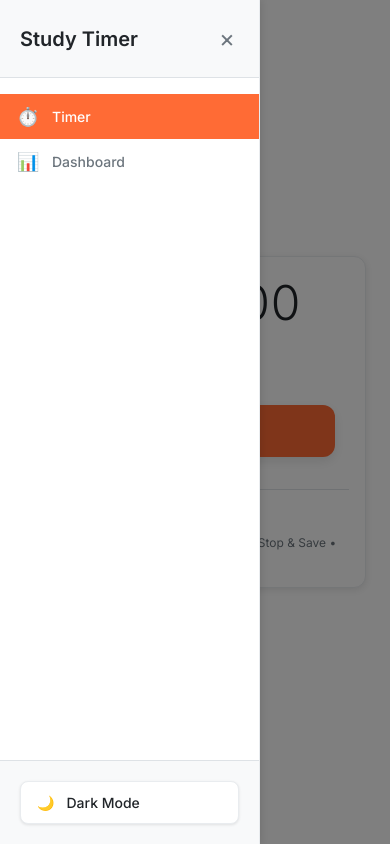
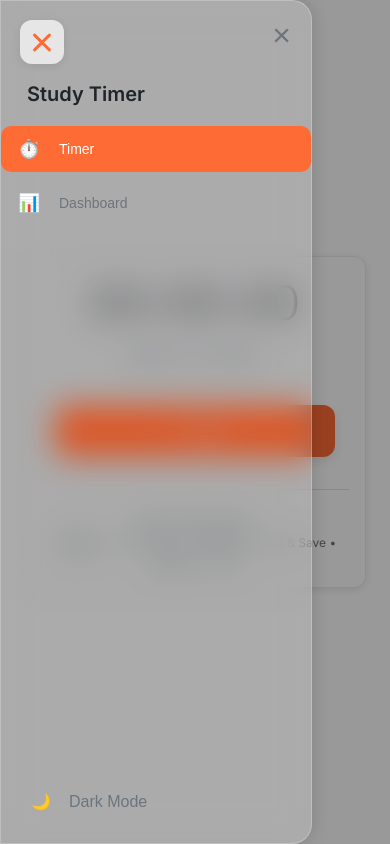
Before and after one commit to sahas-t-8818/study-timer, a React (Vite) app: page / in a window 390 px wide. Both pictures are taken after a click on the button "Open sidebar". Built offline with nearby package versions, Linux system fonts and the light colour scheme.

Commit message:
Enhance sidebar navigation with responsive design, adding mobile toggle functionality and desktop floating sidebar.

```diff
--- a/src/App.jsx
+++ b/src/App.jsx
@@ -7,41 +7,8 @@ import styles from './App.module.css';
 
 function App() {
   const [activeTab, setActiveTab] = useState('timer');
-  const [sidebarOpen, setSidebarOpen] = useState(false);
   const sidebarRef = useRef(null);
   const [isOffline, setIsOffline] = useState(!navigator.onLine);
-
-  const toggleSidebar = () => {
-    setSidebarOpen(!sidebarOpen);
-  };
-
-  const closeSidebar = () => {
-    setSidebarOpen(false);
-  };
-
-  // ESC key handler
-  useEffect(() => {
-    const handleEscKey = (event) => {
-      if (event.key === 'Escape' && sidebarOpen) {
-        closeSidebar();
-      }
-    };
-
-    document.addEventListener('keydown', handleEscKey);
-    return () => document.removeEventListener('keydown', handleEscKey);
-  }, [sidebarOpen]);
-
-  // Click outside handler
-  useEffect(() => {
-    const handleClickOutside = (event) => {
-      if (sidebarOpen && sidebarRef.current && !sidebarRef.current.contains(event.target)) {
-        closeSidebar();
-      }
-    };
-
-    document.addEventListener('mousedown', handleClickOutside);
-    return () => document.removeEventListener('mousedown', handleClickOutside);
-  }, [sidebarOpen]);
 
   useEffect(() => {
     const handleOnline = () => setIsOffline(false);
@@ -90,20 +57,8 @@ function App() {
           ref={sidebarRef}
           activeTab={activeTab}
           setActiveTab={setActiveTab}
-          isOpen={sidebarOpen}
-          toggleSidebar={toggleSidebar}
-          closeSidebar={closeSidebar}
         />
-        <main className={`${styles['main-content']} ${sidebarOpen ? styles['sidebar-open'] : ''}`}>
-          <button
-            className={`${styles['sidebar-toggle']} ${sidebarOpen ? styles['toggle-hidden'] : ''}`}
-            onClick={toggleSidebar}
-            aria-label="Toggle sidebar"
-          >
-            <span></span>
-            <span></span>
-            <span></span>
-          </button>
+        <main className={styles['main-content']}>
           {renderContent()}
         </main>
       </div>
--- a/src/components/Sidebar/Sidebar.jsx
+++ b/src/components/Sidebar/Sidebar.jsx
@@ -2,10 +2,27 @@ import React, { forwardRef, useState, useEffect } from 'react';
 import { useTheme } from '../../contexts/ThemeContext';
 import styles from './Sidebar.module.css';
 
-const Sidebar = forwardRef(({ activeTab, setActiveTab, isOpen, toggleSidebar, closeSidebar }, ref) => {
+const Sidebar = forwardRef(({ activeTab, setActiveTab }, ref) => {
   const { theme, toggleTheme } = useTheme();
   const [deferredPrompt, setDeferredPrompt] = useState(null);
   const [showInstall, setShowInstall] = useState(false);
+  const [isMobile, setIsMobile] = useState(window.innerWidth < 768);
+  const [mobileOpen, setMobileOpen] = useState(false);
+
+  useEffect(() => {
+    const handler = () => setIsMobile(window.innerWidth < 768);
+    window.addEventListener('resize', handler);
+    return () => window.removeEventListener('resize', handler);
+  }, []);
+
+  useEffect(() => {
+    if (mobileOpen) {
+      document.body.style.overflow = 'hidden';
+    } else {
+      document.body.style.overflow = '';
+    }
+    return () => { document.body.style.overflow = ''; };
+  }, [mobileOpen]);
 
   useEffect(() => {
     const handler = (e) => {
@@ -35,53 +52,55 @@ const Sidebar = forwardRef(({ activeTab, setActiveTab, isOpen, toggleSidebar, cl
 
   const handleNavClick = (tabId) => {
     setActiveTab(tabId);
-    // Close sidebar on mobile after navigation
-    if (window.innerWidth <= 768) {
-      closeSidebar();
-    }
+    if (isMobile) setMobileOpen(false);
   };
 
-  return (
+  // Hamburger button for mobile
+  const Hamburger = () => (
+    <button
+      className={mobileOpen ? `${styles.hamburger} ${styles.hamburgerOpen}` : styles.hamburger}
+      aria-label={mobileOpen ? 'Close sidebar' : 'Open sidebar'}
+      onClick={() => setMobileOpen(!mobileOpen)}
+      style={{ position: 'fixed', top: 20, left: 20, zIndex: 2200 }}
+    >
+      <div className={styles.hamburgerInner}>
+        <span className={styles.bar}></span>
+        <span className={styles.bar}></span>
+        <span className={styles.bar}></span>
+      </div>
+    </button>
+  );
+
+  // Mobile sidebar markup
+  const MobileSidebar = () => (
     <>
-      {/* Overlay for mobile */}
-      {isOpen && (
-        <div
-          className={styles['sidebar-overlay']}
-          onClick={closeSidebar}
-        />
-      )}
-
-      {/* Sidebar */}
-      <aside ref={ref} className={`${styles.sidebar} ${isOpen ? styles.open : ''}`}>
+      <div className={mobileOpen ? styles['sidebar-overlay'] : `${styles['sidebar-overlay']} ${styles['hidden']}`}
+        onClick={() => setMobileOpen(false)}
+      />
+      <aside className={mobileOpen ? `${styles.mobileSidebar} ${styles.mobileSidebarOpen}` : styles.mobileSidebar}>
+        <button className={styles['sidebar-close']} onClick={() => setMobileOpen(false)} aria-label="Close sidebar">×</button>
         <div className={styles['sidebar-header']}>
           <h2 className={styles['sidebar-title']}>Study Timer</h2>
-          <button
-            className={styles['sidebar-close']}
-            onClick={closeSidebar}
-            aria-label="Close sidebar"
-          >
-            ×
-          </button>
         </div>
-
-        <nav className={styles['sidebar-nav']}>
+        <nav className={styles['sidebar-nav']} style={{flex: '0 0 auto'}}>
           {navItems.map((item) => (
             <button
               key={item.id}
               className={`${styles['nav-item']} ${activeTab === item.id ? styles.active : ''}`}
               onClick={() => handleNavClick(item.id)}
+              type="button"
             >
               <span className={styles['nav-icon']}>{item.icon}</span>
               <span className={styles['nav-label']}>{item.label}</span>
             </button>
           ))}
         </nav>
-
         <div className={styles['sidebar-footer']}>
           <button
             className={styles['theme-toggle']}
             onClick={toggleTheme}
             aria-label={`Switch to ${theme === 'light' ? 'dark' : 'light'} mode`}
+            type="button"
           >
             {theme === 'light' ? '🌙' : '☀️'}
             <span className={styles['theme-label']}>
@@ -94,6 +113,7 @@ const Sidebar = forwardRef(({ activeTab, setActiveTab, isOpen, toggleSidebar, cl
               onClick={handleInstallClick}
               aria-label="Install Study Timer as an app"
               style={{ marginTop: '1rem', width: '100%' }}
+              type="button"
             >
               📲 Install App
             </button>
@@ -102,6 +122,67 @@ const Sidebar = forwardRef(({ activeTab, setActiveTab, isOpen, toggleSidebar, cl
       </aside>
     </>
   );
+
+  // Desktop sidebar markup
+  const DesktopSidebar = () => (
+    <aside ref={ref} className={styles.floatingSidebar}>
+      <div style={{display: 'flex', flexDirection: 'column', height: '100%'}}>
+        <div className={styles['sidebar-header']}>
+          <h2 className={styles['sidebar-title']}>Study Timer</h2>
+        </div>
+        <nav className={styles['sidebar-nav']} style={{flex: '0 0 auto'}}>
+          {navItems.map((item) => (
+            <button
+              key={item.id}
+              className={`${styles['nav-item']} ${activeTab === item.id ? styles.active : ''}`}
+              onClick={() => handleNavClick(item.id)}
+              type="button"
+            >
+              <span className={styles['nav-icon']}>{item.icon}</span>
+              <span className={styles['nav-label']}>{item.label}</span>
+            </button>
+          ))}
+        </nav>
+        <div className={styles['sidebar-footer']}>
+          <button
+            className={styles['theme-toggle']}
+            onClick={toggleTheme}
+            aria-label={`Switch to ${theme === 'light' ? 'dark' : 'light'} mode`}
+            type="button"
+          >
+            {theme === 'light' ? '🌙' : '☀️'}
+            <span className={styles['theme-label']}>
+              {theme === 'light' ? 'Dark Mode' : 'Light Mode'}
+            </span>
+          </button>
+          {showInstall && (
+            <button
+              className={styles['install-btn']}
+              onClick={handleInstallClick}
+              aria-label="Install Study Timer as an app"
+              style={{ marginTop: '1rem', width: '100%' }}
+              type="button"
+            >
+              📲 Install App
+            </button>
+          )}
+        </div>
+      </div>
+    </aside>
+  );
+
+  return (
+    <>
+      {isMobile ? (
+        <>
+          <Hamburger />
+          <MobileSidebar />
+        </>
+      ) : (
+        <DesktopSidebar />
+      )}
+    </>
+  );
 });
 
 Sidebar.displayName = 'Sidebar';
--- a/src/components/Sidebar/Sidebar.module.css
+++ b/src/components/Sidebar/Sidebar.module.css
@@ -1,31 +1,134 @@
-/* Sidebar overlay */
+/* --- Overlay for mobile toggle sidebar --- */
 .sidebar-overlay {
   position: fixed;
   top: 0;
   left: 0;
   right: 0;
   bottom: 0;
-  background: rgba(0, 0, 0, 0.5);
-  z-index: 998;
-  transition: opacity 0.3s ease;
+  background: rgba(0, 0, 0, 0.4);
+  z-index: 2000;
+  transition: opacity 0.3s;
+  opacity: 1;
+}
+.sidebar-overlay.hidden {
+  opacity: 0;
+  pointer-events: none;
+}
+
+/* --- Mobile sidebar (toggle) --- */
+.mobileSidebar {
+  position: fixed;
+  top: 0;
+  left: 0;
+  height: 100vh;
+  width: 80vw;
+  max-width: 320px;
+  min-width: 220px;
+  background: rgba(255,255,255,0.18);
+  box-shadow: 2px 0 16px rgba(0,0,0,0.12);
+  z-index: 2100;
+  display: flex;
+  flex-direction: column;
+  align-items: stretch;
+  transform: translateX(-100%);
+  transition: transform 0.3s cubic-bezier(0.4,0,0.2,1);
+  overflow-y: auto;
+  border-radius: 0 20px 20px 0;
+  backdrop-filter: blur(16px) saturate(180%);
+  -webkit-backdrop-filter: blur(16px) saturate(180%);
+  border: 1px solid rgba(255, 255, 255, 0.24);
+}
+.mobileSidebarOpen {
+  transform: translateX(0);
+}
+
+.sidebar-close {
+  background: none;
+  border: none;
+  font-size: 2rem;
+  color: var(--text-secondary);
+  cursor: pointer;
+  padding: 8px 12px;
+  border-radius: 8px;
+  align-self: flex-end;
+  margin: 8px 8px 0 0;
+  transition: background 0.2s;
+}
+.sidebar-close:hover {
+  background: var(--bg-tertiary);
+  color: var(--text-primary);
+}
+
+/* --- Desktop floating sidebar --- */
+.floatingSidebar {
+  position: fixed;
+  left: 2vw;
+  top: 50%;
+  transform: translateY(-50%);
+  width: 60px;
+  min-width: 60px;
+  max-width: 90vw;
+  height: 70vh;
+  min-height: 320px;
+  max-height: 90vh;
+  background: rgba(255, 255, 255, 0.18);
+  box-shadow: 0 8px 32px 0 rgba(31, 38, 135, 0.18);
+  backdrop-filter: blur(16px) saturate(180%);
+  -webkit-backdrop-filter: blur(16px) saturate(180%);
+  border-radius: 20px;
+  border: 1px solid rgba(255, 255, 255, 0.24);
+  z-index: 1002;
+  display: flex;
+  flex-direction: column;
+  align-items: stretch;
+  padding: 18px 40px 12px 40px;
+  transition: width 0.3s cubic-bezier(0.4,0,0.2,1), box-shadow 0.2s, background 0.2s;
+  overflow: hidden;
+}
+.floatingSidebar:hover {
+  width: 260px;
+  min-width: 220px;
+  padding: 18px 18px 12px 18px;
+}
+.floatingSidebar:hover .sidebar-title {
+  opacity: 1;
+}
+
+/* --- Responsive display logic --- */
+@media (max-width: 767px) {
+  .floatingSidebar {
+    display: none !important;
+  }
+  .mobileSidebar {
+    display: flex;
+  }
+  .sidebar-overlay {
+    display: block;
+  }
+  .sidebar-toggle {
+    display: block !important;
+  }
+}
+@media (min-width: 768px) {
+  .mobileSidebar, .sidebar-overlay, .sidebar-close, .sidebar-toggle {
+    display: none !important;
+  }
+  .floatingSidebar {
+    display: flex;
+  }
 }
 
 /* Sidebar container */
 .sidebar {
-  position: fixed;
-  top: 0;
-  left: 0;
-  width: 280px;
-  height: 100vh;
-  background: var(--card-bg);
-  border-right: 1px solid var(--card-border);
-  z-index: 999;
-  transform: translateX(-100%);
-  transition: transform 0.3s ease;
-  display: flex;
-  flex-direction: column;
-  overflow-y: auto;
-  box-shadow: 2px 0 8px var(--shadow-color);
+  position: static !important;
+  width: auto !important;
+  height: auto !important;
+  background: none !important;
+  border: none !important;
+  box-shadow: none !important;
+  transform: none !important;
+  transition: none !important;
+  overflow: visible !important;
 }
 
 .sidebar.open {
@@ -34,131 +137,140 @@
 
 /* Sidebar header */
 .sidebar-header {
-  padding: 24px;
-  border-bottom: 1px solid var(--border-color);
+  padding: 0 0 10px 0;
+  background: transparent;
+  border-bottom: none;
   display: flex;
   align-items: center;
-  justify-content: space-between;
-  background: var(--bg-secondary);
+  justify-content: flex-start;
+  min-height: 32px;
 }
 
 .sidebar-title {
-  font-size: 24px;
+  font-size: 1.2rem;
   font-weight: 600;
   color: var(--text-primary);
   margin: 0;
-  font-family: 'Inter', -apple-system, BlinkMacSystemFont, 'Segoe UI', sans-serif;
-}
-
-.sidebar-close {
-  background: none;
-  border: none;
-  font-size: 24px;
-  color: var(--text-secondary);
-  cursor: pointer;
-  padding: 4px;
-  border-radius: 6px;
-  transition: all 0.2s ease;
-  font-family: 'Inter', -apple-system, BlinkMacSystemFont, 'Segoe UI', sans-serif;
-}
-
-.sidebar-close:hover {
-  color: var(--text-primary);
-  background: var(--bg-tertiary);
+  opacity: 0;
+  transition: opacity 0.3s;
+  white-space: nowrap;
 }
 
 /* Sidebar navigation */
 .sidebar-nav {
-  flex: 1;
-  padding: 16px 0;
+  padding: 0;
+  display: flex;
+  flex-direction: column;
+  gap: 8px;
+  flex: 0 0 auto;
+  align-items: center;
 }
 
-.nav-item {
-  width: 100%;
+.nav-item,
+.theme-toggle {
+  width: 44px;
   background: none;
   border: none;
-  padding: 16px 24px;
+  padding: 12px 0px 12px 10px;
   display: flex;
   align-items: center;
   gap: 12px;
   cursor: pointer;
-  transition: all 0.2s ease;
+  transition: background 0.2s, color 0.2s, width 0.3s cubic-bezier(0.4,0,0.2,1);
   color: var(--text-secondary);
   text-align: left;
-  font-size: 16px;
-  font-family: 'Inter', -apple-system, BlinkMacSystemFont, 'Segoe UI', sans-serif;
-  border-radius: 0;
+  font-size: 1rem;
+  border-radius: 10px;
+  margin-bottom: 0;
+  box-sizing: border-box;
+  justify-content: center;
 }
 
-.nav-item:hover {
-  background: var(--bg-secondary);
-  color: var(--text-primary);
+.floatingSidebar:hover .nav-item,
+.floatingSidebar:hover .theme-toggle {
+  width: 100%;
+  justify-content: flex-start;
+  transition: width 0.2s cubic-bezier(0.4,0,0.2,1);
 }
 
-.nav-item.active {
-  background: var(--accent-color);
-  color: white;
+.nav-item.active,
+.theme-toggle.active {
+  background: var(--accent-color) !important;
+  color: #fff !important;
+}
+
+.nav-item:hover:not(.active),
+.theme-toggle:hover:not(.active) {
+  background: #e9ecef !important;
+  color: var(--accent-color);
 }
 
 .nav-icon {
+  display: flex;
+  align-items: center;
+  justify-content: center;
+  width: 24px;
   font-size: 20px;
-  width: 24px;
   text-align: center;
+  flex-shrink: 0;
+  opacity: 1;
+  transition: opacity 0.3s;
 }
 
-.nav-label {
+.nav-label,
+.theme-label {
   font-weight: 500;
+  opacity: 0;
+  max-width: 0;
+  overflow: hidden;
+  white-space: nowrap;
+  transition: opacity 0.3s, max-width 0.3s, margin 0.3s;
+  margin-left: 0;
+}
+
+.floatingSidebar:hover .nav-label,
+.floatingSidebar:hover .theme-label {
+  opacity: 1;
+  max-width: 120px;
+  margin-left: 6px;
 }
 
 /* Sidebar footer */
 .sidebar-footer {
-  padding: 24px;
-  border-top: 1px solid var(--border-color);
-  background: var(--bg-secondary);
-}
-
-.theme-toggle {
-  width: 100%;
-  background: var(--card-bg);
-  border: 1px solid var(--card-border);
-  border-radius: 8px;
-  padding: 12px 16px;
+  padding: 10px 0 0 0;
+  background: transparent;
+  border-top: none;
   display: flex;
+  flex-direction: column;
+  gap: 8px;
+  margin-top: auto;
   align-items: center;
-  gap: 12px;
-  cursor: pointer;
-  transition: all 0.2s ease;
-  color: var(--text-primary);
-  font-size: 14px;
-  font-family: 'Inter', -apple-system, BlinkMacSystemFont, 'Segoe UI', sans-serif;
-  box-shadow: 0 1px 3px var(--shadow-color);
-}
-
-.theme-toggle:hover {
-  background: var(--bg-secondary);
-  transform: translateY(-1px);
-  box-shadow: 0 2px 6px var(--shadow-color);
-}
-
-.theme-label {
-  font-weight: 500;
 }
 
 .install-btn {
+  width: 100%;
   background: #4f8cff;
   color: #fff;
   border: none;
-  border-radius: 8px;
-  padding: 0.75rem 1rem;
+  border-radius: 10px;
+  padding: 0.6rem 0;
   font-size: 1rem;
+  margin-top: 0.7rem;
   font-weight: 500;
   cursor: pointer;
   transition: background 0.2s;
-  margin-top: 1rem;
+  box-sizing: border-box;
+  opacity: 0;
+  max-width: 0;
+  overflow: hidden;
+  white-space: nowrap;
+  margin-left: 0;
 }
-.install-btn:hover, .install-btn:focus {
-  background: #3566b8;
-  outline: none;
+
+.floatingSidebar:hover .install-btn {
+  opacity: 1;
+  max-width: 200px;
+  margin-left: 0;
 }
 
 /* Responsive design */
@@ -199,3 +311,104 @@
     font-size: 14px;
   }
 }
+
+/* Always expanded on small screens (touch devices) */
+@media (max-width: 600px) {
+  .floatingSidebar {
+    left: 1vw;
+    top: 50%;
+    width: 90vw;
+    min-width: 120px;
+    max-width: 98vw;
+    height: 60vh;
+    min-height: 160px;
+    max-height: 90vh;
+    padding: 18px 18px 12px 18px;
+    border-radius: 14px;
+    transform: translateY(-50%);
+  }
+  .sidebar-title,
+  .nav-label,
+  .theme-label {
+    opacity: 1 !important;
+    max-width: 120px !important;
+    margin-left: 6px !important;
+    transition: none !important;
+  }
+  .nav-item,
+  .theme-toggle {
+    width: 100% !important;
+    justify-content: flex-start !important;
+  }
+}
+
+.mobileSidebarOpen .sidebar-title,
+.mobileSidebarOpen .nav-label,
+.mobileSidebarOpen .theme-label {
+  opacity: 1 !important;
+  max-width: 120px !important;
+  margin-left: 6px !important;
+  transition: none !important;
+}
+
+.hamburger {
+  display: flex;
+  justify-content: center;
+  align-items: center;
+  width: 44px;
+  height: 44px;
+  background: rgba(255,255,255,0.7);
+  border: none;
+  border-radius: 12px;
+  box-shadow: 0 2px 8px rgba(0,0,0,0.08);
+  cursor: pointer;
+  z-index: 2200;
+  transition: background 0.2s;
+  position: relative;
+}
+.hamburgerInner {
+  position: absolute;
+  top: 50%;
+  left: 50%;
+  transform: translate(-50%, -50%);
+  width: 24px;
+  height: 24px;
+  display: flex;
+  flex-direction: column;
+  justify-content: center;
+  align-items: center;
+}
+.bar {
+  position: absolute;
+  left: 0;
+  width: 24px;
+  height: 3px;
+  background: var(--accent-color);
+  border-radius: 2px;
+  transition: all 0.3s cubic-bezier(0.4,0,0.2,1);
+}
+.bar:nth-child(1) {
+  top: 4px;
+}
+.bar:nth-child(2) {
+  top: 10.5px;
+}
+.bar:nth-child(3) {
+  top: 17px;
+}
+.hamburgerOpen .bar:nth-child(1) {
+  top: 10.5px;
+  transform: rotate(45deg);
+}
+.hamburgerOpen .bar:nth-child(2) {
+  opacity: 0;
+}
+.hamburgerOpen .bar:nth-child(3) {
+  top: 10.5px;
+  transform: rotate(-45deg);
+}
+@media (min-width: 768px) {
+  .hamburger {
+    display: none !important;
+  }
+}
--- a/src/components/Timer/Timer.jsx
+++ b/src/components/Timer/Timer.jsx
@@ -29,89 +29,92 @@ const ResetIcon = () => (
 );
 
 const Timer = () => {
-  const [time, setTime] = useState(0);
+  const [time, setTime] = useState(0); // seconds
   const [isRunning, setIsRunning] = useState(false);
   const [isPaused, setIsPaused] = useState(false);
-  const [sessionStartTime, setSessionStartTime] = useState(null);
-  const [sessionPauseTime, setSessionPauseTime] = useState(0);
-  const intervalRef = useRef(null);
+  const [startTime, setStartTime] = useState(null); // timestamp in ms
+  const [elapsed, setElapsed] = useState(0); // ms
+  const rafRef = useRef(null);
 
-  // Cleanup interval on unmount
-  useEffect(() => {
-    return () => {
-      if (intervalRef.current) {
-        clearInterval(intervalRef.current);
-      }
-    };
-  }, []);
-
-  // Timer logic
-  useEffect(() => {
-    if (isRunning && !isPaused) {
-      intervalRef.current = setInterval(() => {
-        setTime(prevTime => prevTime + 1);
-      }, 1000);
-    } else {
-      if (intervalRef.current) {
-        clearInterval(intervalRef.current);
-      }
+  // Animation frame update
+  const update = useCallback(() => {
+    if (isRunning && !isPaused && startTime) {
+      setTime(Math.floor((Date.now() - startTime + elapsed) / 1000));
+      rafRef.current = requestAnimationFrame(update);
     }
-
-    return () => {
-      if (intervalRef.current) {
-        clearInterval(intervalRef.current);
-      }
-    };
-  }, [isRunning, isPaused]);
+  }, [isRunning, isPaused, startTime, elapsed]);
 
   // Start timer
   const startTimer = useCallback(() => {
     if (!isRunning) {
       setIsRunning(true);
       setIsPaused(false);
-      setSessionStartTime(Date.now());
-      setSessionPauseTime(0);
+      setStartTime(Date.now());
+      setElapsed(0);
     } else if (isPaused) {
       setIsPaused(false);
-      setSessionPauseTime(prev => prev + (Date.now() - sessionStartTime));
+      setStartTime(Date.now());
     }
-  }, [isRunning, isPaused, sessionStartTime]);
+  }, [isRunning, isPaused]);
 
   // Pause timer
   const pauseTimer = useCallback(() => {
-    if (isRunning && !isPaused) {
+    if (isRunning && !isPaused && startTime) {
       setIsPaused(true);
+      setElapsed(prevElapsed => prevElapsed + (Date.now() - startTime));
+      setStartTime(null);
     }
-  }, [isRunning, isPaused]);
+  }, [isRunning, isPaused, startTime]);
 
   // Stop timer and save session
   const stopTimer = useCallback(() => {
     if (isRunning && time > 0) {
+      const now = Date.now();
+      const totalElapsed = isPaused ? elapsed : (elapsed + (startTime ? now - startTime : 0));
       const session = {
-        duration: time,
-        startTime: sessionStartTime,
-        endTime: Date.now(),
-        pauseTime: sessionPauseTime
+        duration: Math.floor(totalElapsed / 1000),
+        startTime: startTime ? startTime : now - totalElapsed,
+        endTime: now,
+        pauseTime: 0 // not used
       };
-
       addSession(session);
     }
-
     setIsRunning(false);
     setIsPaused(false);
     setTime(0);
-    setSessionStartTime(null);
-    setSessionPauseTime(0);
-  }, [isRunning, time, sessionStartTime, sessionPauseTime]);
+    setStartTime(null);
+    setElapsed(0);
+  }, [isRunning, time, startTime, elapsed, isPaused]);
 
   // Reset timer
   const resetTimer = useCallback(() => {
     setIsRunning(false);
     setIsPaused(false);
     setTime(0);
-    setSessionStartTime(null);
-    setSessionPauseTime(0);
+    setStartTime(null);
+    setElapsed(0);
   }, []);
+
+  // Animation frame effect
+  useEffect(() => {
+    if (isRunning && !isPaused && startTime) {
+      rafRef.current = requestAnimationFrame(update);
+      return () => rafRef.current && cancelAnimationFrame(rafRef.current);
+    } else {
+      if (rafRef.current) cancelAnimationFrame(rafRef.current);
+    }
+  }, [isRunning, isPaused, startTime, update]);
+
+  // On visibilitychange, recalc time if running
+  useEffect(() => {
+    const handleVisibility = () => {
+      if (document.visibilityState === 'visible' && isRunning && !isPaused && startTime) {
+        setTime(Math.floor((Date.now() - startTime + elapsed) / 1000));
+      }
+    };
+    document.addEventListener('visibilitychange', handleVisibility);
+    return () => document.removeEventListener('visibilitychange', handleVisibility);
+  }, [isRunning, isPaused, startTime, elapsed]);
 
   // Keyboard shortcuts
   useEffect(() => {
@@ -135,7 +138,6 @@ const Timer = () => {
         resetTimer();
       }
     };
-
     window.addEventListener('keydown', handleKeyPress);
     return () => window.removeEventListener('keydown', handleKeyPress);
   }, [isRunning, isPaused, startTimer, pauseTimer, stopTimer, resetTimer]);
```
Also changed, not shown: public/manifest.webmanifest, 1 other file (tests, documents, lock files or other folders).
